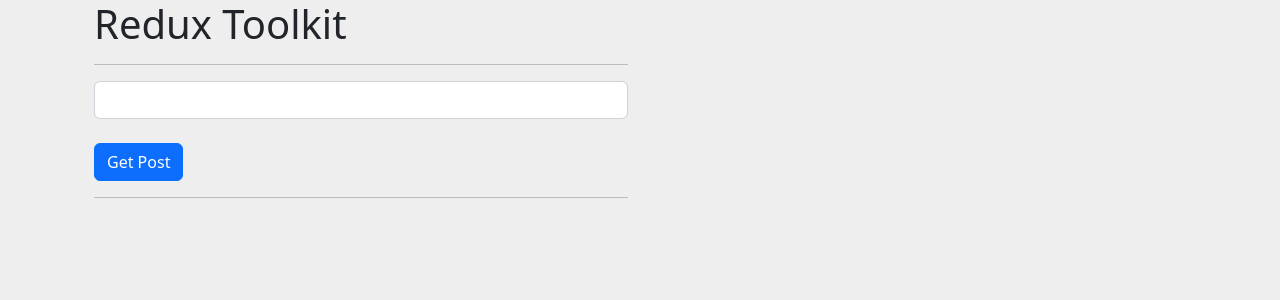
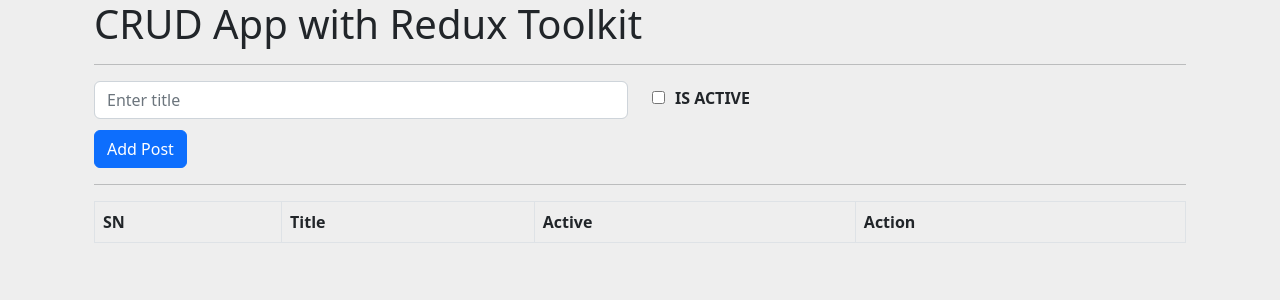
Before and after one commit to binodatjasper/Redux-Toolkit, a React (Vite) app: page / in a window 1280 px wide. Shown: the top 300 px of the page. Built offline with nearby package versions, Linux system fonts and the light colour scheme.

Commit message:
CRUD App completed using Redux Toolkit

```diff
--- a/index.html
+++ b/index.html
@@ -5,7 +5,8 @@
     <meta charset="UTF-8" />
     <link rel="icon" type="image/svg+xml" href="/vite.svg" />
     <meta name="viewport" content="width=device-width, initial-scale=1.0" />
-    <title>React with Redux & Toolkit</title>
+    <title>CRUD with Redux & Toolkit</title>
+    <link rel="stylesheet" href="https://cdnjs.cloudflare.com/ajax/libs/font-awesome/6.3.0/css/all.min.css" />
 </head>
 
 <body>
--- a/src/App.css
+++ b/src/App.css
@@ -4,14 +4,31 @@
     background: #eee;
 }
 
-ul {
-    margin: 0;
-    padding: 0;
+label {
+    display: block;
+    padding-top: 5px;
+    cursor: pointer;
+    font-weight: bold;
+    text-transform: uppercase;
+    margin-bottom: 20px;
 }
 
-ul li {
+label input {
+    margin-right: 10px;
+}
 
-    display: flex;
-    justify-content: space-between;
-    margin: 15px 0;
+table tbody tr td:first-child {
+    width: 50px;
 }
+
+table tbody tr td:nth-child(3) {
+    width: 150px;
+}
+
+table tbody tr td:last-child {
+    width: 115px;
+}
+
+table tbody tr td button {
+    margin: 0 2px;
+}
--- a/src/components/Post.jsx
+++ b/src/components/Post.jsx
@@ -1,16 +1,22 @@
 import React, { useState } from "react";
 import { useDispatch, useSelector } from "react-redux";
-import { addPost, removePost } from '../store/postSlice';
+import { addPost, removePost, updatePost } from '../store/postSlice';
 
 export default function Post() {
     const dispatch = useDispatch();
-    const datas = useSelector((state) => state.post);
+    const datas = useSelector((state) => state.posts);
+    const [isUpdate, setIsUpdate] = useState(false);
     const [formData, setformData] = useState({
-        title: ''
+        title: '',
+        isActive: false
     });
 
     const handleChange = (e) => {
-        setformData({ ...formData, [e.target.name]: e.target.value });
+        if (e.target.name === 'title') {
+            setformData({ ...formData, [e.target.name]: e.target.value, });
+        } else {
+            setformData({ ...formData, isActive: e.target.checked });
+        }
     }
 
     const handleRemove = (item) => {
@@ -25,36 +31,74 @@
     const handleSubmit = (e) => {
         e.preventDefault();
         if (formData.title !== '') {
+            if (isUpdate) {
+                dispatch(updatePost(formData));
+            } else {
                 dispatch(addPost(formData));
             }
+        }
+        setIsUpdate(false);
+        setformData({ ...formData, title: '', isActive: false });
     }
 
     return (
         <div className="container">
+
+            <h1>CRUD App with Redux Toolkit</h1>
+            <hr />
+            <form onSubmit={handleSubmit}>
                 <div className="row">
                     <div className="col-sm-6">
-                    <h1>Redux Toolkit</h1>
+                        <input type="text" name="title" onChange={handleChange} value={formData.title} className="form-control" placeholder="Enter title" />
+                    </div>
+                    <div className="col-sm-6">
+                        <label htmlFor="isActive">
+                            <input type="checkbox" onChange={handleChange} name="isActive" id="isActive" checked={formData.isActive} />
+                            is Active
+                        </label>
+                    </div>
+                    <div className="col-sm-12">
+                        <button type="submit" className={isUpdate ? 'btn btn-success' : 'btn btn-primary'}>{isUpdate ? 'update Post' : 'Add Post'}</button>
+                    </div>
+                </div>
+            </form>
+
             <hr />
-                    <form onSubmit={handleSubmit}>
-                        <input type="text" name="title" onChange={handleChange} className="form-control" />
-                        <br />
-                        <button className='btn btn-primary'>Get Post</button>
-                    </form>
-                    <hr />
-                    <ul>
+            <table className="table table-bordered">
+                <thead>
+                    <tr>
+                        <th>SN</th>
+                        <th>Title</th>
+                        <th>Active</th>
+                        <th>Action</th>
+                    </tr>
+                </thead>
+                <tbody>
                     {datas.map((item, i) => {
                         return (
-                                <li key={i}>
-                                    <h4>{item.title}</h4>
-
-                                    <button type="button" className="btn btn-success" onClick={() => handleUpdate(item)}>Update</button>
-                                    <button type="button" className="btn btn-danger" onClick={() => handleRemove(item)}>Delete</button>
-                                </li>
+                            <tr key={i}>
+                                <td>{i + 1}</td>
+                                <td>{item.title}</td>
+                                <td>
+                                    <span>
+                                        {
+                                            item.isActive ? 'Active' : 'Deactive'
+                                        }
+                                    </span>
+                                </td>
+                                <td>
+                                    <button type="button" className="btn btn-success" onClick={() => handleUpdate(item)}>
+                                        <i className="fa-solid fa-edit"></i>
+                                    </button>
+                                    <button type="button" className="btn btn-danger" onClick={() => handleRemove(item)}>
+                                        <i className="fa-solid fa-trash"></i>
+                                    </button>
+                                </td>
+                            </tr>
                         );
                     })}
-                    </ul>
-                </div>
-            </div>
+                </tbody>
+            </table>
         </div>
     );
 }
--- a/src/store/postSlice.jsx
+++ b/src/store/postSlice.jsx
@@ -1,24 +1,38 @@
 import { createSlice } from '@reduxjs/toolkit';
 import { v4 as uuidv4 } from 'uuid';
+
+const postsItem = localStorage.getItem('posts') != null ? JSON.parse(localStorage.getItem('posts')) : [];
+const updateLocalStorage = (state) => {
+    localStorage.setItem('posts', JSON.stringify(state.posts.map(item => item)));
+}
 
 const postSlice = createSlice({
     name: 'post',
     initialState: {
-        post: []
+        posts: postsItem
     },
     reducers: {
         addPost(state, actions) {
-            console.log(actions.payload.title);
-            state.post.push({ id: uuidv4(), title: actions.payload.title });
+            state.posts.push({
+                id: uuidv4(),
+                title: actions.payload.title,
+                isActive: actions.payload.isActive
+            });
+            updateLocalStorage(state);
         },
         updatePost(state, actions) {
-
+            state.posts.filter((item, i) => {
+                if (item.id === actions.payload.id) {
+                    state.posts[i] = actions.payload
+                }
+            });
+            updateLocalStorage(state);
         },
         removePost(state, actions) {
-            console.log(actions.payload.id);
-            state.post = state.post.filter(item => item.id !== actions.payload.id);
+            state.posts = state.posts.filter(item => item.id !== actions.payload.id);
+            updateLocalStorage(state);
         }
     }
 });
 export default postSlice;
-export const { getPost, addPost, removePost, filterPost } = postSlice.actions;
+export const { addPost, updatePost, removePost } = postSlice.actions;
```
Lines whose indentation alone changed are shown as unchanged.
